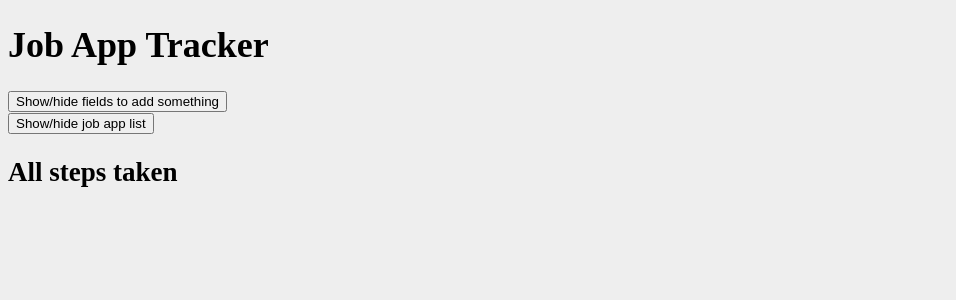
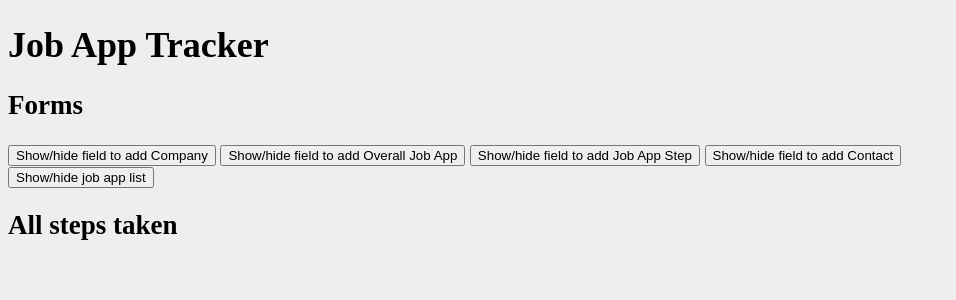
Before and after one commit to mengsarah/jobapps, a Django app: page /tracker/ in a window 1280 px wide. Shown: the top 300 px of the page, without its empty margins (0-956 px from the left). Run offline with Django 3.2, Linux system fonts and the light colour scheme; data that the repository does not hold is empty; some libraries are stand-ins or nearby versions.

Commit message:
enhance display: hide buttons and better text

```diff
--- a/tracker/templates/tracker/index.html
+++ b/tracker/templates/tracker/index.html
@@ -22,10 +22,10 @@
     {% endif %}
 
     <section>
-        <button class="collapsible-toggle">Show/hide fields to add something</button>
+        <h2>Forms</h2>
+            {% for form in forms %}
+        <button class="collapsible-toggle">Show/hide field to add {{ form.0 }}</button>
         <div class="collapsible">
-            <h2>Forms</h2>
-            {% for form in forms %}
             <form method="POST" action="{% url 'tracker:add_new' %}">
                 {% csrf_token %}
                 <input type="hidden" name="form-type" value="type-{{ form.2 }}">
@@ -37,8 +37,9 @@
                     <input type="submit" value="Add">
                 </fieldset>
             </form>
+            <button class="collapsible-hide">Hide field to add {{ form.0 }}</button>
+        </div>
             {% endfor %}
-        </div>
     </section>
 
     {% regroup steps by job_app as job_apps %}
@@ -51,6 +52,7 @@
                 <li class="row-{% cycle 'red' 'blue' %}-light"><a href="#job-app-{{ ja.grouper.id }}">{{ ja.grouper }}</a></li>
             {% endfor %}
             </ul>
+            <button class="collapsible-hide">Hide list of job apps</button>
         </div>
     </section>
 
@@ -62,12 +64,18 @@
                 <h3 id="job-app-{{ ja.grouper.id }}">{{ ja.grouper }}</h3>
 
                 <button class="collapsible-toggle">Show/hide misc material</button>
-                <div class="collapsible">{{ ja.grouper.other_material|linebreaks }}</div>
+                <div class="collapsible">
+                    {{ ja.grouper.other_material|linebreaks }}
+                    <button class="collapsible-hide">Hide misc material</button>
+                </div>
 
                 <button class="collapsible-toggle">Show/hide notes</button>
-                <div class="collapsible">{{ ja.grouper.notes|linebreaks }}</div>
+                <div class="collapsible">
+                    {{ ja.grouper.notes|linebreaks }}
+                    <button class="collapsible-hide">Hide notes</button>
+                </div>
 
-                <button class="ajax-contacts collapsible-toggle" value="{{ ja.grouper.company.id }}" ajax-contacts-url="{% url 'tracker:get_contacts' ja.grouper.company.id %}">Contacts for {{ ja.grouper.company }}</button>
+                <button class="ajax-contacts collapsible-toggle" value="{{ ja.grouper.company.id }}" ajax-contacts-url="{% url 'tracker:get_contacts' ja.grouper.company.id %}">Show/hide contacts for {{ ja.grouper.company }}</button>
                 <div class="collapsible" id="contacts-{{ company }}"></div>
 
                 {% for step in ja.list %}
@@ -75,13 +83,16 @@
                     <div class="row-{{color}}{{shade}}">
                         {{ step.get_step_display }}, {{ step.date }}
                             {% if step.done %} (done)
-                            {% else %} (not done)
-                            {% endif %}</p>
+                            {% else %} <strong>(NOT DONE)</strong>
+                            {% endif %}
                         {% if step.step == 'resm' %}
-                            <p>filename: {{ step.job_app.resume }}</p>
+                            (filename: {{ step.job_app.resume }})
                         {% elif step.step == 'covr' %}
                             <button class="collapsible-toggle">Show/hide cover letter</button>
-                            <div class="collapsible">{{ step.job_app.cover_letter|linebreaks }}</div>
+                            <div class="collapsible">
+                                {{ step.job_app.cover_letter|linebreaks }}
+                                <button class="collapsible-hide">Hide cover letter</button>
+                            </div>
                         {% endif %}
                     </div>
                 {% empty %}
@@ -98,7 +109,7 @@
             // can we jQuery? (because $(document).ready() already uses jQuery)
             // alert("OOGEDY BOOGEDY");
 
-            /*** COLLAPSIBLE FUNCTIONALITY ***/
+            /*** COLLAPSIBLE SHOW/HIDE FUNCTIONALITY ***/
             function toggleCollapsible() {
                 var content = this.nextElementSibling;
                 if (content.style.display === "block") {
@@ -109,10 +120,20 @@
                 }
             }
 
-            // bind click event handler to display toggle buttons
+            // bind click event handler to the show/hide buttons
             var collapsible_toggles = document.getElementsByClassName("collapsible-toggle");
             for (var i = 0; i < collapsible_toggles.length; i++) {
                 collapsible_toggles[i].addEventListener("click", toggleCollapsible);
+            }
+
+            /*** HIDE FUNCTIONALITY ***/
+            // hide button needs to be a direct child of whatever is shown/hidden
+            // bind click event handler to the hide buttons
+            var hide_toggles = document.getElementsByClassName("collapsible-hide");
+            for (var i = 0; i < hide_toggles.length; i++) {
+                hide_toggles[i].addEventListener("click", function() {
+                    this.parentNode.style.display = "none";
+                });
             }
         });
     </script>
```
